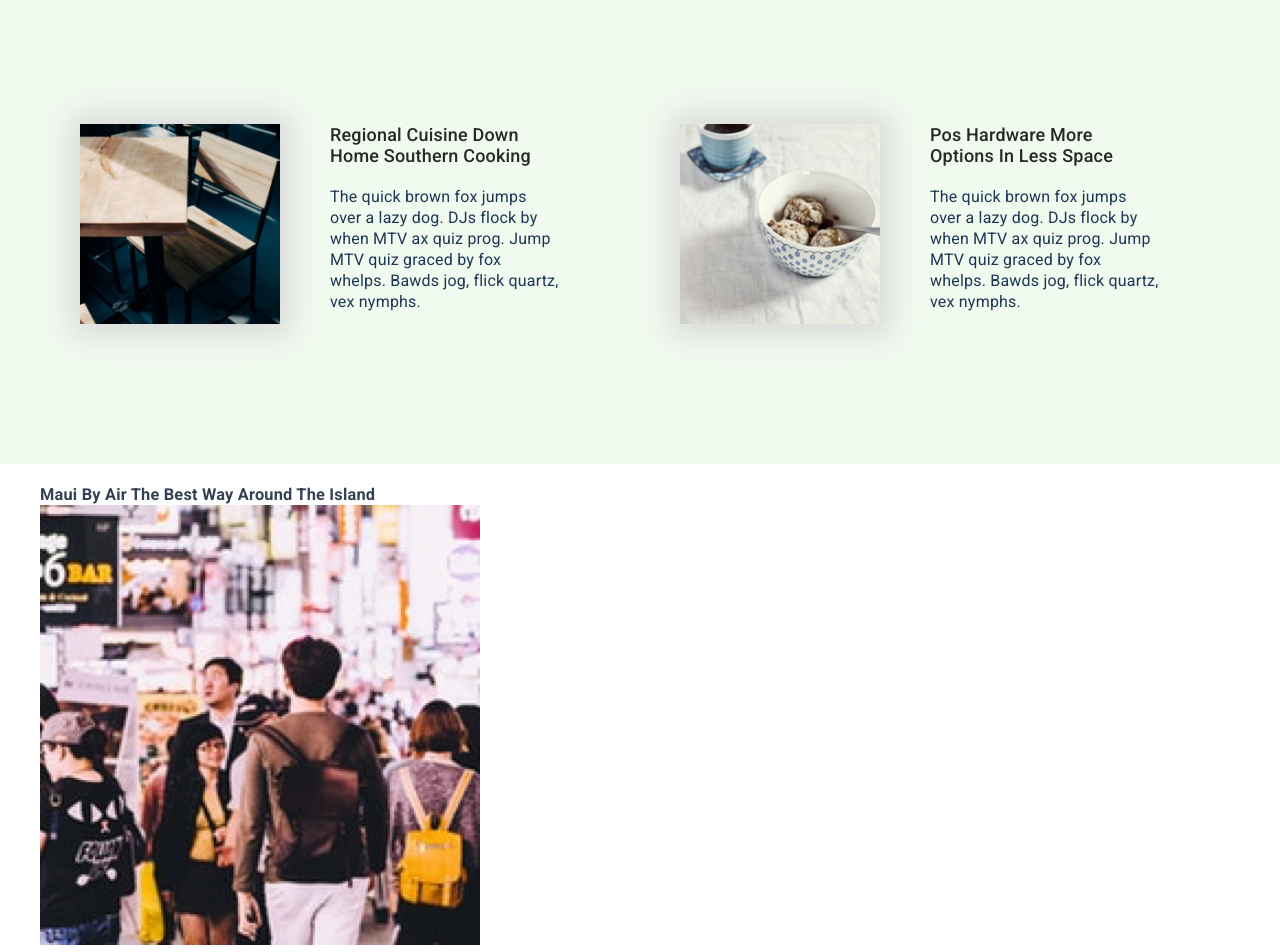
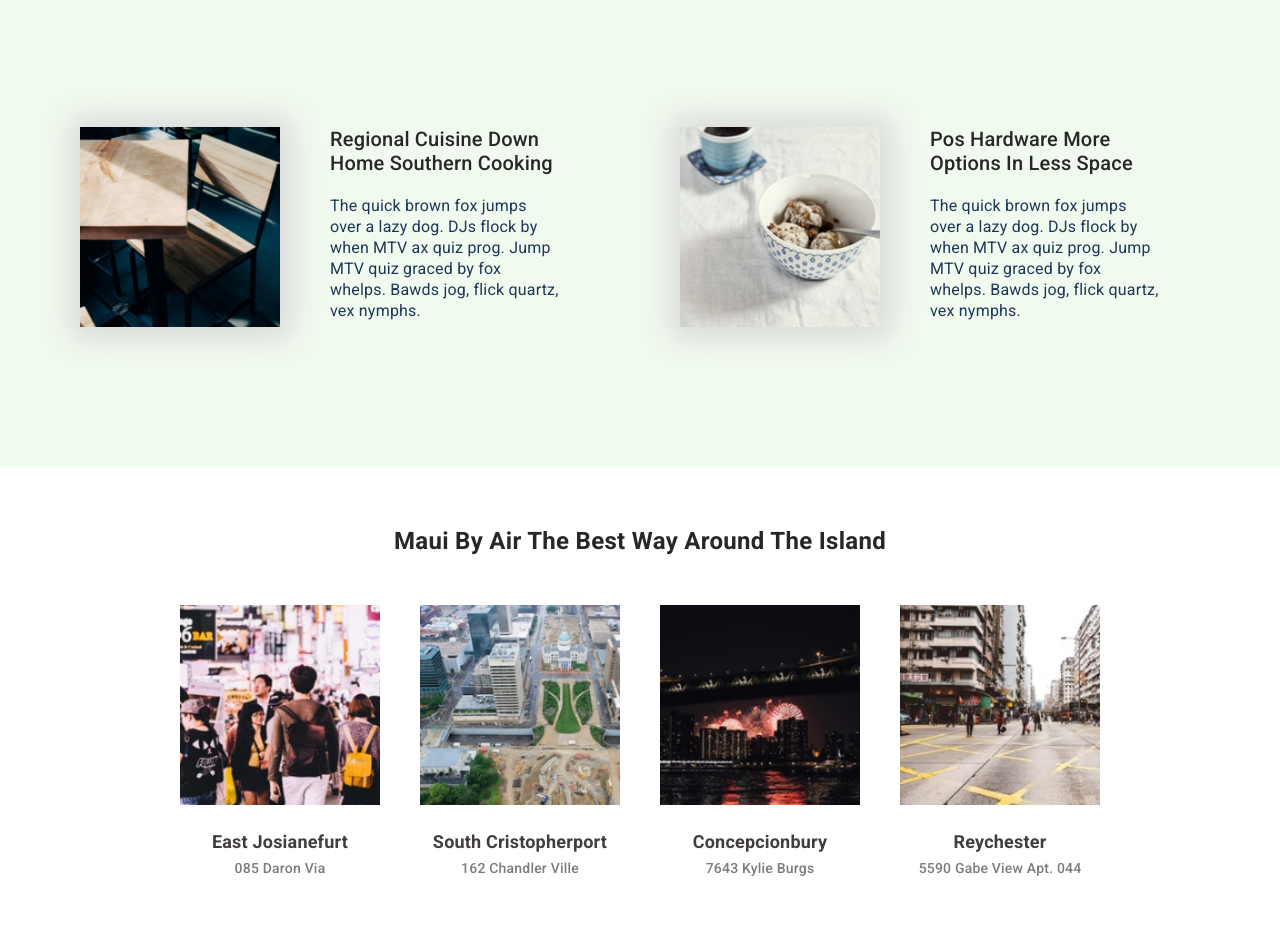
Before and after one commit to genkjames/react-project-app-partner, a React (Create React App) app: page / in a window 1280 px wide. Shown: the part 1020-1972 px from the top of the page. Built offline with nearby package versions, Linux system fonts and the light colour scheme.

Commit message:
completion of location views

```diff
--- a/src/components/About.jsx
+++ b/src/components/About.jsx
@@ -3,7 +3,7 @@ import React from 'react';
 function About(props) {
   return (
     <section className="wrapper about content">
-      <h5>We Do</h5>
+      <h4>We Do</h4>
       <div className="about-container">
       <h2>What We Do</h2>
       <div>
--- a/src/components/content/articles/View.jsx
+++ b/src/components/content/articles/View.jsx
@@ -7,7 +7,7 @@ function View(props) {
     <div className="article">
       <img src={image} alt={heading} />
       <div>
-        <h5>{heading}</h5>
+        <h4>{heading}</h4>
         <p>The quick brown fox jumps over a lazy dog. DJs flock by when MTV ax quiz prog. Jump MTV quiz graced by fox whelps. Bawds jog, flick quartz, vex nymphs.</p>
       </div>
     </div>
--- a/src/components/content/locations/Location.jsx
+++ b/src/components/content/locations/Location.jsx
@@ -17,9 +17,11 @@ function Location(props) {
   })
   return (
     <div>
-      <section className="wrapper">
+      <section className="wrapper locations">
         <h3>Maui By Air The Best Way Around The Island</h3>
-        {locations}
+        <div>
+          {locations}
+        </div>
       </section>
     </div>
   )
--- a/src/components/content/locations/View.jsx
+++ b/src/components/content/locations/View.jsx
@@ -4,10 +4,10 @@ function View(props) {
   const { address, image, location } = props;
 
   return (
-    <div>
+    <div className="location">
       <img src={image} alt={location}/>
       <h5>{location}</h5>
-      <p>{address}</p>
+      <p className="caption">{address}</p>
     </div>
   )
 }
--- a/src/container/App.css
+++ b/src/container/App.css
@@ -22,6 +22,8 @@ body {
   color: #354052;
 }
 
+/* General Styles */
+
 .wrapper {
   max-width: 1600px;
   margin: 0 auto;
@@ -39,17 +41,37 @@ h2 {
   letter-spacing: 0.4px;
   color: var(--faded-red);
   font: 700 32px "Roboto", sans-serif;
+  text-align: center;
+}
+
+h3 {
+  letter-spacing: 0.3px;
+  color: var(--dark);
+  font: 700 24px "Roboto", sans-serif;
+}
+
+h4 {
+  letter-spacing: 0.2px;
+  color: var(--dark);
+  font: 500 20px "Roboto", sans-serif;
+  margin-bottom: 20px;
 }
 
 h5 {
-  color: var(--dark);
-  font: 500 18px "Roboto", sans-serif;
-  margin-bottom: 20px;
+  letter-spacing: 0.2px;
+  color: #413d3d;
+  font: 700 18px "Roboto", sans-serif;
+  text-align: center;
 }
 
 p {
   font-size: 16px;
   color: var(--dark-slate-blue);
+}
+
+img {
+  width: 200px;
+  height: 200px;
 }
 
 .content {
@@ -90,7 +112,7 @@ header h1 {
 
 /* About Section */
 
-.about h5 {
+.about h4 {
   position: relative;
   width: 50%;
   left: 50%;
@@ -131,8 +153,6 @@ header h1 {
 }
 
 .article img {
-  width: 200px;
-  height: 200px;
   box-shadow: 1px 1px 30px 10px var(--gray);
 }
 
@@ -140,3 +160,34 @@ header h1 {
   width: calc(100% - 200px);
   padding: 0 40px 0 50px;
 }
+
+/* Locations Section */
+
+.locations {
+  padding: 60px 40px;
+}
+
+.locations > div {
+  display: flex;
+  justify-content: center;
+}
+
+.locations h3 {
+  text-align: center;
+  margin-bottom: 50px;
+}
+
+.location {
+  padding: 0 20px 20px;
+}
+
+.location h5 {
+  margin: 20px 0 8px;
+}
+
+
+.caption {
+  text-align: center;
+  font: 500 14px "Roboto", sans-serif;
+  color: #7c7c7c;
+}
--- a/src/store/reducers/locations.js
+++ b/src/store/reducers/locations.js
@@ -9,7 +9,7 @@ const initialState = {
     },
     {
       img_path: "/images/4.png",
-      location: "South Christopherport",
+      location: "South Cristopherport",
       address: "162 Chandler Ville"
     },
     {
@@ -18,7 +18,7 @@ const initialState = {
       address: "7643 Kylie Burgs"
     },
     {
-      img_path: "/images/5.png",
+      img_path: "/images/6.png",
       location: "Reychester",
       address: "5590 Gabe View Apt. 044"
     }
```
